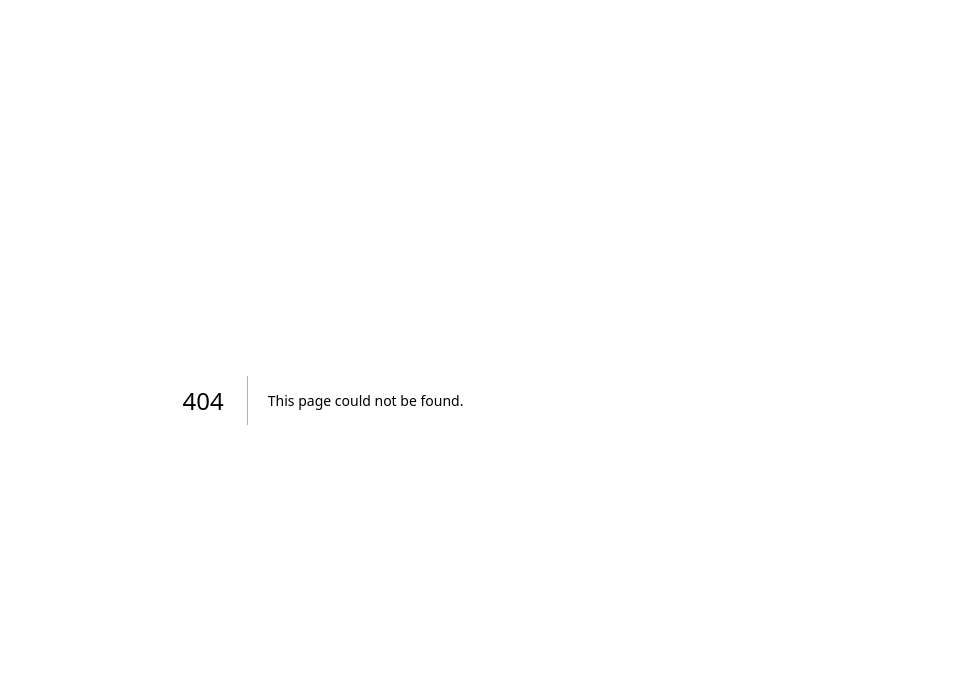
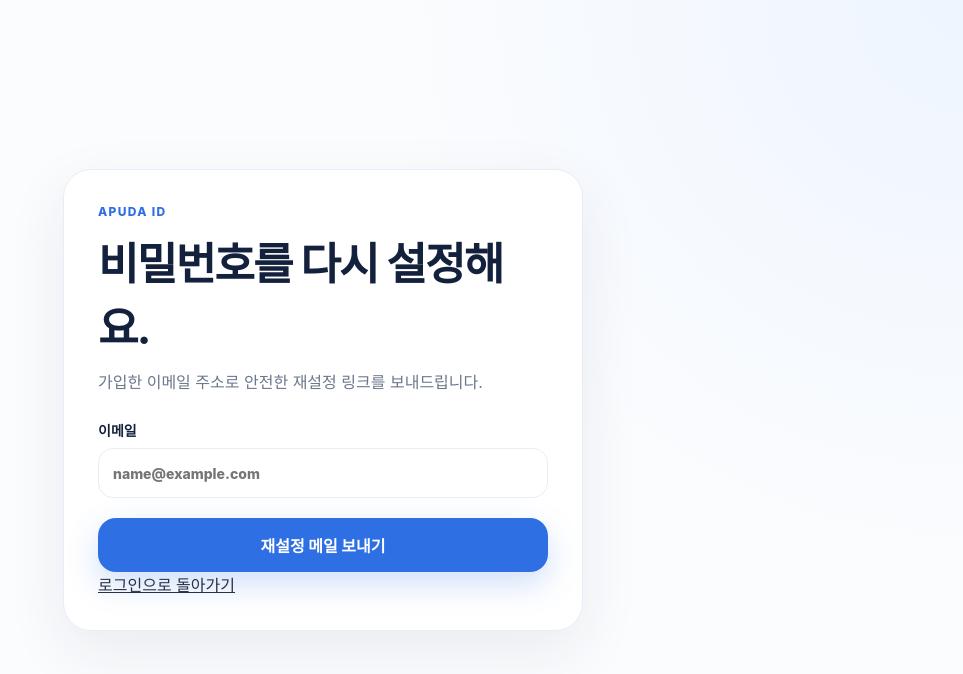
Before and after one commit to Mespital/ApuDa, a Next.js app in the folder platform/: page /forgot-password in a window 1280 px wide. Before the commit this address had no page. Shown: the top 674 px of the page, without its empty margins (317-1280 px from the left). Built offline with nearby package versions, Linux system fonts and the light colour scheme.

Commit message:
feat(platform): add platform/app/forgot-password/page.tsx

```diff
--- /dev/null
+++ b/platform/app/forgot-password/page.tsx
@@ -0,0 +1,70 @@
+"use client";
+
+import { FormEvent, useState } from "react";
+import Link from "next/link";
+import { createClient } from "@/lib/supabase/client";
+import { isSupabaseConfigured } from "@/lib/supabase/config";
+
+export default function ForgotPasswordPage() {
+  const [email, setEmail] = useState("");
+  const [message, setMessage] = useState("");
+  const [loading, setLoading] = useState(false);
+
+  async function submit(event: FormEvent<HTMLFormElement>) {
+    event.preventDefault();
+
+    if (!isSupabaseConfigured()) {
+      setMessage("Supabase 환경변수 연결이 필요합니다.");
+      return;
+    }
+
+    setLoading(true);
+    setMessage("");
+
+    const supabase = createClient();
+    const redirectTo = `${window.location.origin}/auth/callback?next=/reset-password`;
+    const { error } = await supabase.auth.resetPasswordForEmail(email, {
+      redirectTo
+    });
+
+    if (error) {
+      setMessage(error.message);
+    } else {
+      setMessage("비밀번호 재설정 메일을 보냈습니다. 받은편지함을 확인해 주세요.");
+    }
+
+    setLoading(false);
+  }
+
+  return (
+    <main className="authShell">
+      <section className="authCard">
+        <p className="eyebrow">APUDA ID</p>
+        <h1>비밀번호를 다시 설정해요.</h1>
+        <p className="authLead">
+          가입한 이메일 주소로 안전한 재설정 링크를 보내드립니다.
+        </p>
+
+        <form className="authForm" onSubmit={submit}>
+          <label>
+            이메일
+            <input
+              type="email"
+              autoComplete="email"
+              required
+              value={email}
+              onChange={(event) => setEmail(event.target.value)}
+              placeholder="name@example.com"
+            />
+          </label>
+          <button className="primaryButton wideButton" disabled={loading}>
+            {loading ? "보내는 중..." : "재설정 메일 보내기"}
+          </button>
+        </form>
+
+        {message && <p className="formMessage">{message}</p>}
+        <Link className="textLink" href="/login">로그인으로 돌아가기</Link>
+      </section>
+    </main>
+  );
+}
```
